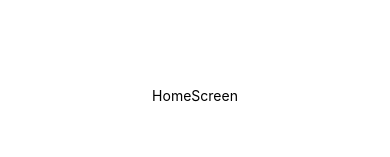
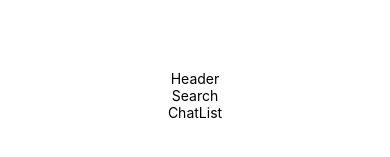
Before and after one commit to Neel-shetty/react-native-hackathon2, a React Native app in the folder app/: screen / in a window 390 px wide. Shown: the part 327-484 px from the top of the page. Built offline with nearby package versions, Linux system fonts and the light colour scheme.

Commit message:
app screen setup

```diff
--- /dev/null
+++ b/app/src/components/HomeScreenComponents/ChatList.js
@@ -0,0 +1,14 @@
+import { StyleSheet, Text, View } from 'react-native'
+import React from 'react'
+
+const ChatList = () => {
+  return (
+    <View>
+      <Text>ChatList</Text>
+    </View>
+  )
+}
+
+export default ChatList
+
+const styles = StyleSheet.create({})
--- /dev/null
+++ b/app/src/components/HomeScreenComponents/Header.js
@@ -0,0 +1,14 @@
+import { StyleSheet, Text, View } from 'react-native'
+import React from 'react'
+
+const Header = () => {
+  return (
+    <View>
+      <Text>Header</Text>
+    </View>
+  )
+}
+
+export default Header
+
+const styles = StyleSheet.create({})
--- /dev/null
+++ b/app/src/components/HomeScreenComponents/Search.js
@@ -0,0 +1,14 @@
+import { StyleSheet, Text, View } from 'react-native'
+import React from 'react'
+
+const Search = () => {
+  return (
+    <View>
+      <Text>Search</Text>
+    </View>
+  )
+}
+
+export default Search
+
+const styles = StyleSheet.create({})
--- a/app/src/screens/HomeScreen.js
+++ b/app/src/screens/HomeScreen.js
@@ -1,10 +1,21 @@
 import { StyleSheet, Text, View } from "react-native";
 import React from "react";
+import Header from "../components/HomeScreenComponents/Header";
+import Search from "../components/HomeScreenComponents/Search";
+import ChatList from "../components/HomeScreenComponents/ChatList";
 
 const HomeScreen = () => {
   return (
     <View style={styles.root}>
-      <Text>HomeScreen</Text>
+      <View>
+        <Header />
+      </View>
+      <View>
+        <Search />
+      </View>
+      <View>
+        <ChatList />
+      </View>
     </View>
   );
 };
```
Also changed, not shown: app/src/components/HomeScreenComponents/ChatItem.js (added, +14 -0 lines).
